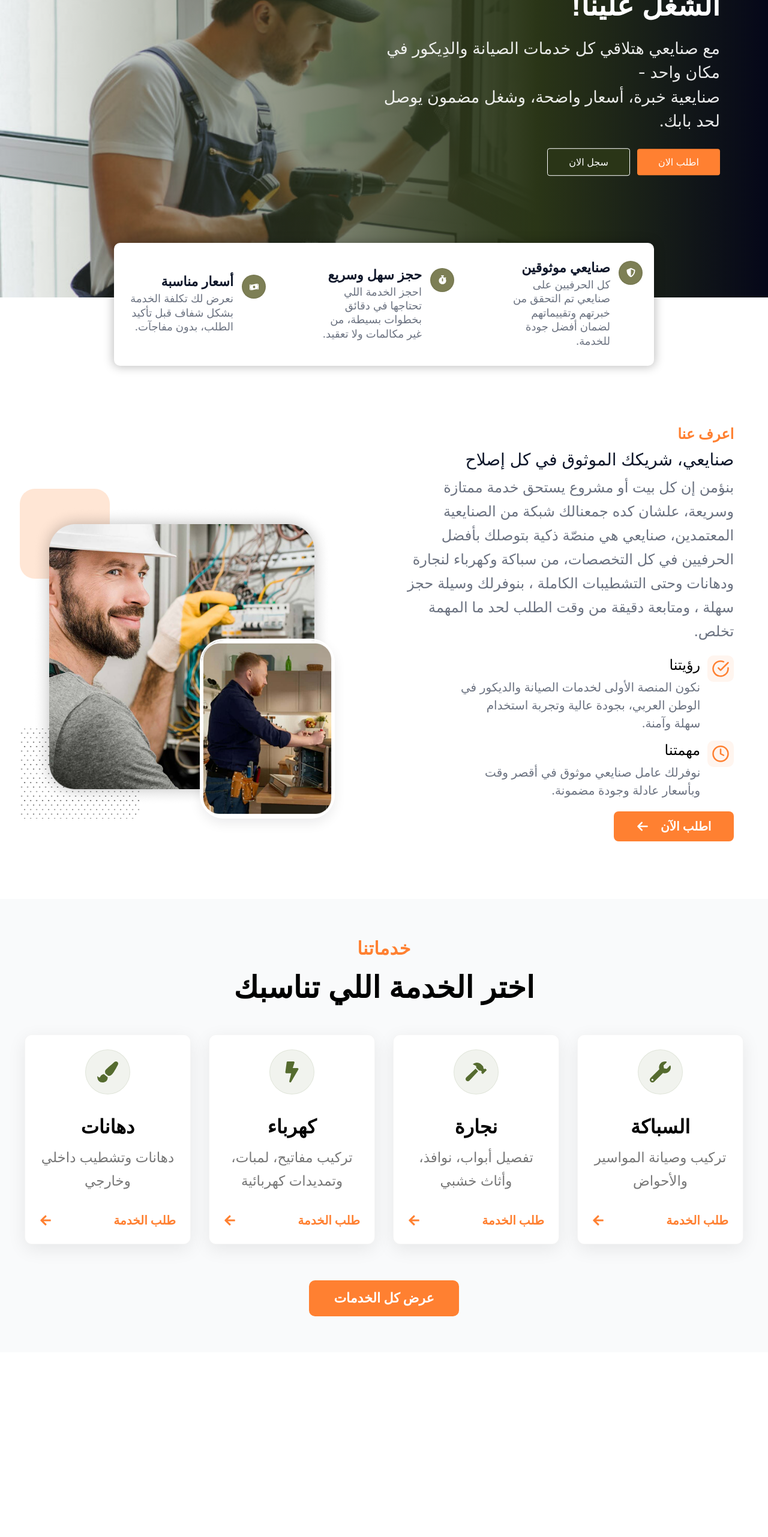
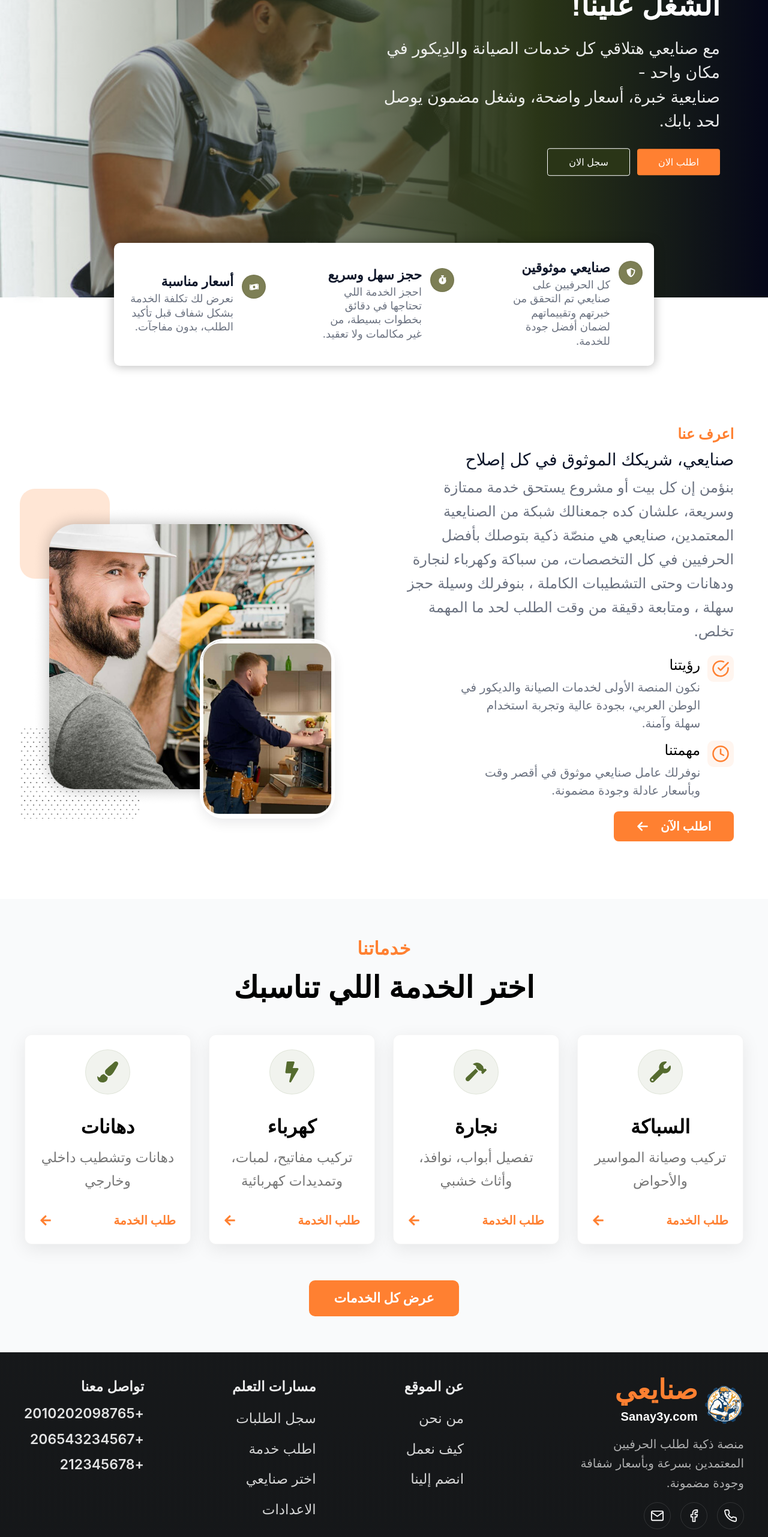
Before and after one commit to Mahmoud-ELfrontawy/Sanayei-Project, a React (Vite) app: page / in a window 1280 px wide. Shown: the part 234-2797 px from the top of the page at 60% size. Before the commit the page ends 2489 px from the top, so only its background shows below. Built offline with nearby package versions, Linux system fonts and the light colour scheme.

Commit message:
Finished Footer

```diff
--- /dev/null
+++ b/src/components/Footer.css
@@ -0,0 +1,178 @@
+
+:root {
+    --main-color: #FF8031;
+    --dark-color: #000000;
+    --grey-color: #F9FAFB;
+    --green-color: #2A3517;
+    --green-color2: #556B2F;
+    --par-color: #777777;
+}
+
+.bg-footer {
+    background: linear-gradient(180deg, rgba(10, 12, 14, 0.95), rgba(16, 18, 20, 0.98));
+}
+
+/* text colors */
+.text-footer-text {
+    color: rgba(255, 255, 255, 0.95);
+    font-size: 23px;
+}
+
+.text-footer-muted {
+    max-width: 320px;
+    text-wrap: pretty;
+    color: rgba(255, 255, 255, 0.65);
+    font-size: 20px;
+}
+
+/* container  */
+.site-footer .container {
+    position: relative;
+    padding: 40px 0px;
+}
+
+/* brand */
+.brand-title {
+    font-size: 45px;
+    line-height: 1;
+    display: inline-block;
+    font-weight: 800;
+    color: var(--main-color);
+    letter-spacing: 0.2px;
+}
+
+.brand-title .dot {
+    display: block;
+    color: white;
+    font-weight: 700;
+    margin-bottom: 1.2rem;
+    margin-top: 0.8rem;
+    font-size: 20px;
+}
+
+
+/* links */
+.footer-brand img{
+    width: 65px;
+    height: 65px;
+    object-fit: contain;
+}
+.footer-brand .social-links{
+    margin: 1rem 0 0.5rem 0;
+}
+.footer-links h4,
+.footer-contact h4 {
+    color: rgba(255, 255, 255, 0.92);
+    margin-bottom: 0.7rem;
+    font-weight: 700;
+}
+
+.footer-links ul,
+.footer-contact ul {
+    list-style: none;
+    padding: 0;
+    margin: 0;
+}
+
+.footer-links a {
+    display: inline-block;
+    color: rgba(255, 255, 255, 0.82);
+    text-decoration: none;
+    margin: 8px 0;
+    transition: 0.2s ease-in-out;
+}
+
+.footer-links a:hover {
+    color: var(--main-color);
+    transform: translateX(-8px);
+}
+
+/* contact styles */
+.contact-item {
+    color: rgba(255, 255, 255, 0.88);
+    margin: 8px 0;
+    font-weight: 600;
+}
+
+
+.social-btn {
+    display: inline-grid;
+    place-items: center;
+    width: 45px;
+    height: 45px;
+    border-radius: 999px;
+    border: 1px solid rgba(255, 255, 255, 0.12);
+    color: rgba(255, 255, 255, 0.95);
+    background: transparent;
+    transition: 0.1s ease-in-out;
+}
+
+.social-btn:hover {
+    background: rgba(255, 255, 255, 0.06);
+    color: var(--main-color);
+    transform: translateY(-6px);
+}
+
+.border-footer-border {
+    width: 100%;
+    height: 1px;
+    background-color: rgba(255, 255, 255, 0.15);
+    margin: 1rem 0 1.5rem 0;
+}
+
+.back-to-top {
+    position: fixed;
+    left: 22px;
+    bottom: 22px;
+    z-index: 60;
+    width: 50px;
+    height: 50px;
+    border-radius: 10px;
+    display: grid;
+    place-items: center;
+    background: rgba(255, 255, 255, 0.06);
+    color: rgba(255, 255, 255, 0.95);
+    border: 1px solid rgba(255, 255, 255, 0.08);
+    transition: transform .17s ease, background .17s ease;
+    backdrop-filter: blur(4px);
+    cursor: pointer;
+}
+
+.back-to-top:hover {
+    transform: translateY(-8px);
+    background: var(--main-color);
+    color: #fff;
+    border-color: rgba(0, 0, 0, 0.12);
+}
+
+/* responsive */
+@media (max-width: 900px) {
+    .brand-title {
+        font-size: 22px;
+    }
+
+    .brand-title .dot {
+        font-size: 18px;
+    }
+
+    .site-footer .container {
+        padding-bottom: 40px;
+    }
+
+    .back-to-top {
+        left: 12px;
+        bottom: 12px;
+        width: 40px;
+        height: 40px;
+    }
+}
+
+@media (max-width: 480px) {
+    .site-footer .container {
+        padding: 22px;
+    }
+
+    .brand-title {
+        font-size: 20px;
+    }
+}
--- /dev/null
+++ b/src/components/Footer.jsx
@@ -0,0 +1,105 @@
+// Footer.jsx
+import img from "../sanayei-img/logo project.png";
+import { Link } from "react-router-dom";
+import { FiPhone, FiFacebook, FiMail, FiChevronUp } from "react-icons/fi";
+import "./Footer.css";
+
+export default function Footer() {
+    const handleScrollTop = () => {
+        window.scrollTo({ top: 0, behavior: "smooth" });
+    };
+
+    return (
+        <footer className="site-footer bg-footer text-footer-text">
+            <div className="container mx-auto px-4">
+                {/* القسم العلوي */}
+                <div className="flex flex-col md:flex-row justify-between items-start gap-10">
+
+                    {/* Brand */}
+                    <div className="footer-brand max-w-sm">
+                        <div className="footer-logo flex items-center gap-3">
+                            <img src={img} alt="Sanayee Logo" />
+                            <h3 className="brand-title">
+                                صنايعي <span className="dot">Sanay3y.com</span>
+                            </h3>
+                        </div>
+                        <p className="mt-4 text-sm text-footer-muted leading-relaxed">
+                            منصة ذكية لطلب الحرفيين المعتمدين بسرعة وبأسعار شفافة وجودة مضمونة.
+                        </p>
+
+                        <div className="social-links mt-6 flex items-center gap-4">
+                            <a href="tel:+2010202098765" className="social-btn" aria-label="اتصل بنا">
+                                <FiPhone />
+                            </a>
+                            <a href="https://facebook.com" className="social-btn" aria-label="فيسبوك">
+                                <FiFacebook />
+                            </a>
+                            <a href="mailto:info@sanayee.com" className="social-btn" aria-label="ايميل">
+                                <FiMail />
+                            </a>
+                        </div>
+                    </div>
+
+                    {/* Links column 1 */}
+                    <div className="footer-links">
+                        <h4>عن الموقع</h4>
+                        <ul>
+                            <li><Link to="/about">من نحن</Link></li>
+                            <li><Link to="/how-it-works">كيف نعمل</Link></li>
+                            <li><Link to="/careers">انضم إلينا</Link></li>
+                        </ul>
+                    </div>
+
+                    {/* Links column 2 */}
+                    <div className="footer-links">
+                        <h4>مسارات التعلم</h4>
+                        <ul>
+                            <li><Link to="/orders">سجل الطلبات</Link></li>
+                            <li><Link to="/request-service">اطلب خدمة</Link></li>
+                            <li><Link to="/choose">اختر صنايعي</Link></li>
+                            <li><Link to="/settings">الاعدادات</Link></li>
+                        </ul>
+                    </div>
+
+                    {/* Contact */}
+                    <div className="footer-contact">
+                        <h4>تواصل معنا</h4>
+                        <ul>
+                            <li className="contact-item">+2010202098765</li>
+                            <li className="contact-item">+206543234567</li>
+                            <li className="contact-item">+212345678</li>
+                        </ul>
+                    </div>
+                </div>
+
+                {/* الخط الفاصل */}
+                <div className="border-footer-border"></div>
+
+                {/* الجزء السفلي */}
+                <div className="mt-10 pt-6 flex flex-col md:flex-row items-center justify-between gap-4">
+                    <p className="text-sm text-footer-muted">
+                        Made by Sanayee © {new Date().getFullYear()}
+                    </p>
+                    <div className="flex items-center gap-3">
+                        <Link to="/privacy" className="text-sm text-footer-muted hover:text-footer-text">
+                            سياسة الخصوصية
+                        </Link>
+                        <span className="text-footer-muted">|</span>
+                        <Link to="/terms" className="text-sm text-footer-muted hover:text-footer-text">
+                            شروط الاستخدام
+                        </Link>
+                    </div>
+                </div>
+            </div>
+
+            {/* back to top button */}
+            <button
+                onClick={handleScrollTop}
+                className="back-to-top"
+                aria-label="العودة للأعلى"
+            >
+                <FiChevronUp />
+            </button>
+        </footer>
+    );
+}
--- a/src/components/Header.css
+++ b/src/components/Header.css
@@ -9,7 +9,7 @@
 }
 
 header {
-    max-width: 1500px;
+    max-width: 2000px;
     margin: 0 auto;
     padding: 1rem;
     box-shadow: 0px 4px 19px 3px rgba(0, 0, 0, 0.25);
--- a/src/components/Home.jsx
+++ b/src/components/Home.jsx
@@ -5,6 +5,7 @@ import imageHome from "../sanayei-img/home.jpg";
 import "./Home.css";
 import AboutSection from "./AboutSection";
 import ServicesSection from "./ServicesSection";
+import Footer from "./Footer";
 
 function Home() {
     return (
@@ -22,6 +23,7 @@ function Home() {
             <CardsRow/>
             <AboutSection/>
             <ServicesSection/>
+            <Footer/>
         </section>
     );
 }
```
